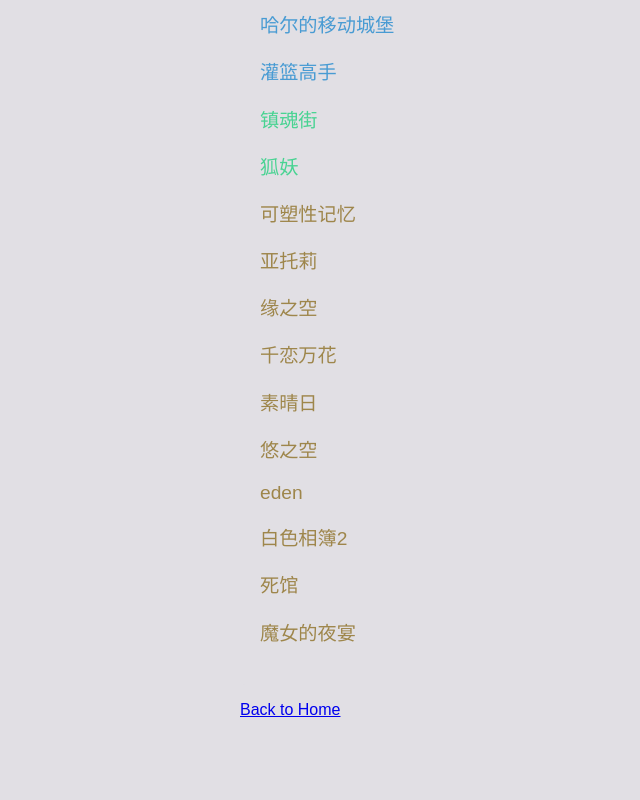
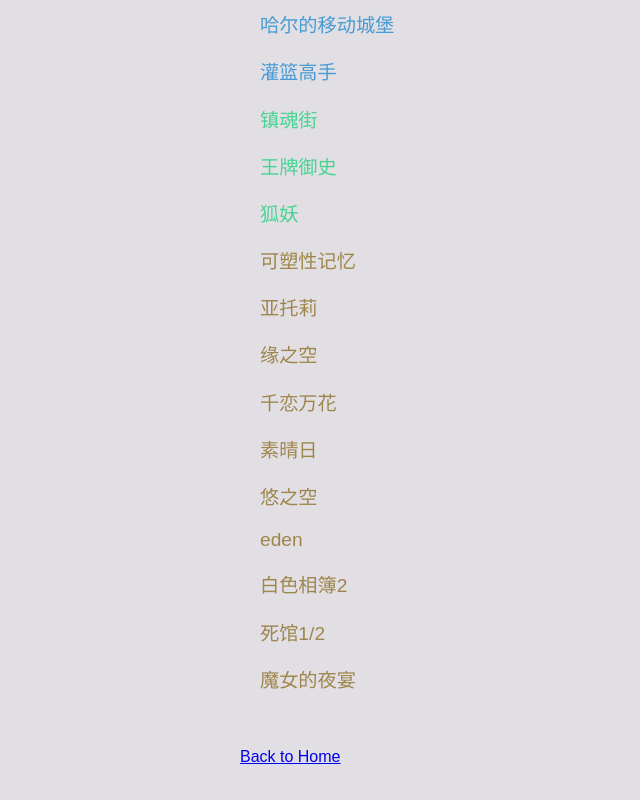
Before and after one commit to HCH1212/h_blog, a plain HTML site: page template/loves.html in a window 1280 px wide. Shown: the part 2720-3520 px from the top of the page, without its empty margins (0-640 px from the left). Before the commit the page ends 3475 px from the top, so only its background shows below. Drawn offline with Linux system fonts and the light colour scheme.

Commit message:
Update content

```diff
--- a/template/loves.html
+++ b/template/loves.html
@@ -114,6 +114,7 @@
         </ul>
         <ul style="font-size: 1.2em;color: #48d392;">
             <p>镇魂街</p>
+            <p>王牌御史</p>
             <p>狐妖</p>
         </ul>
         <ul style="font-size: 1.2em;color: #9e864b;">
@@ -125,7 +126,7 @@
             <p>悠之空</p>
             <p>eden</p>
             <p>白色相簿2</p>
-            <p>死馆</p>
+            <p>死馆1/2</p>
             <p>魔女的夜宴</p>
         </ul>
     </div>
```
